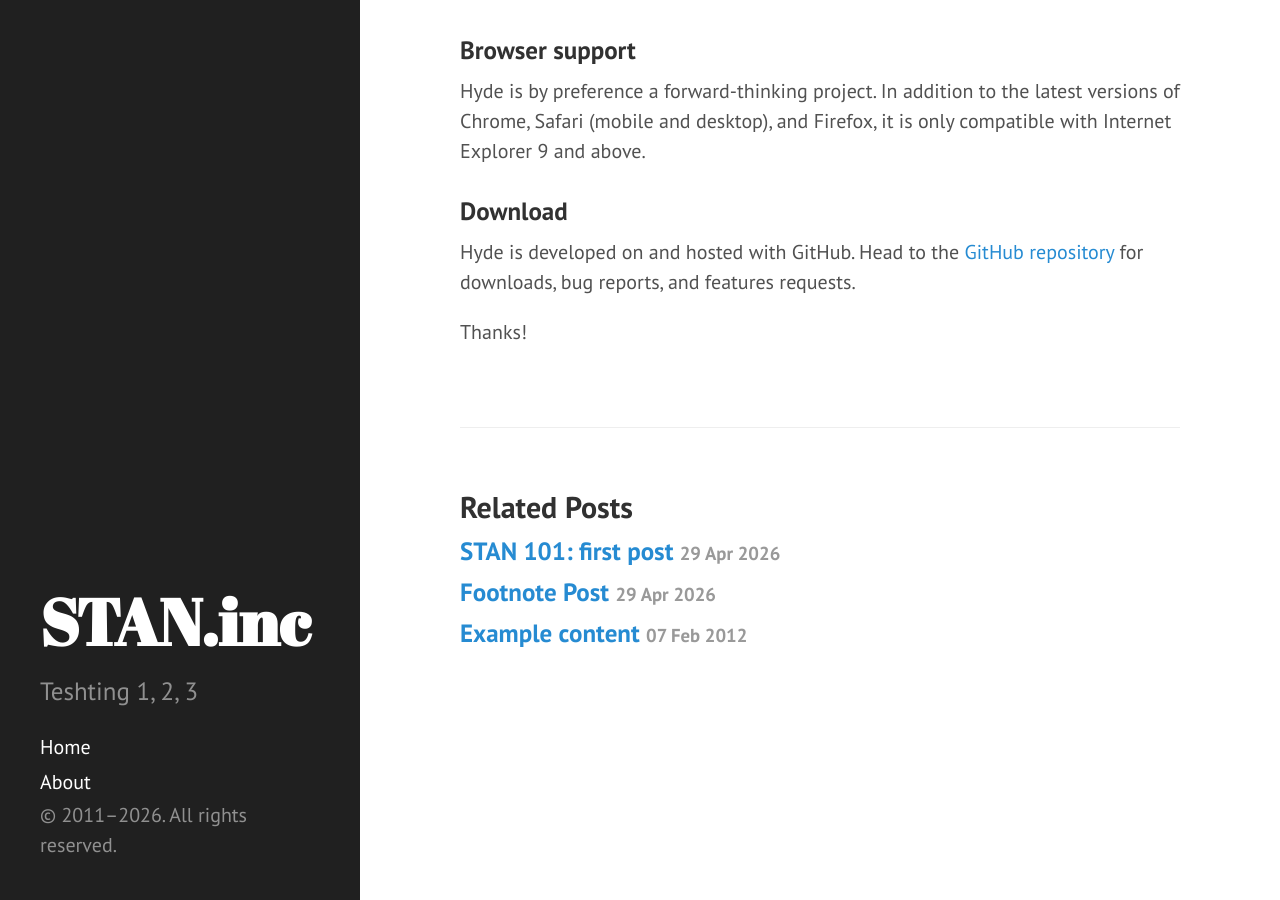
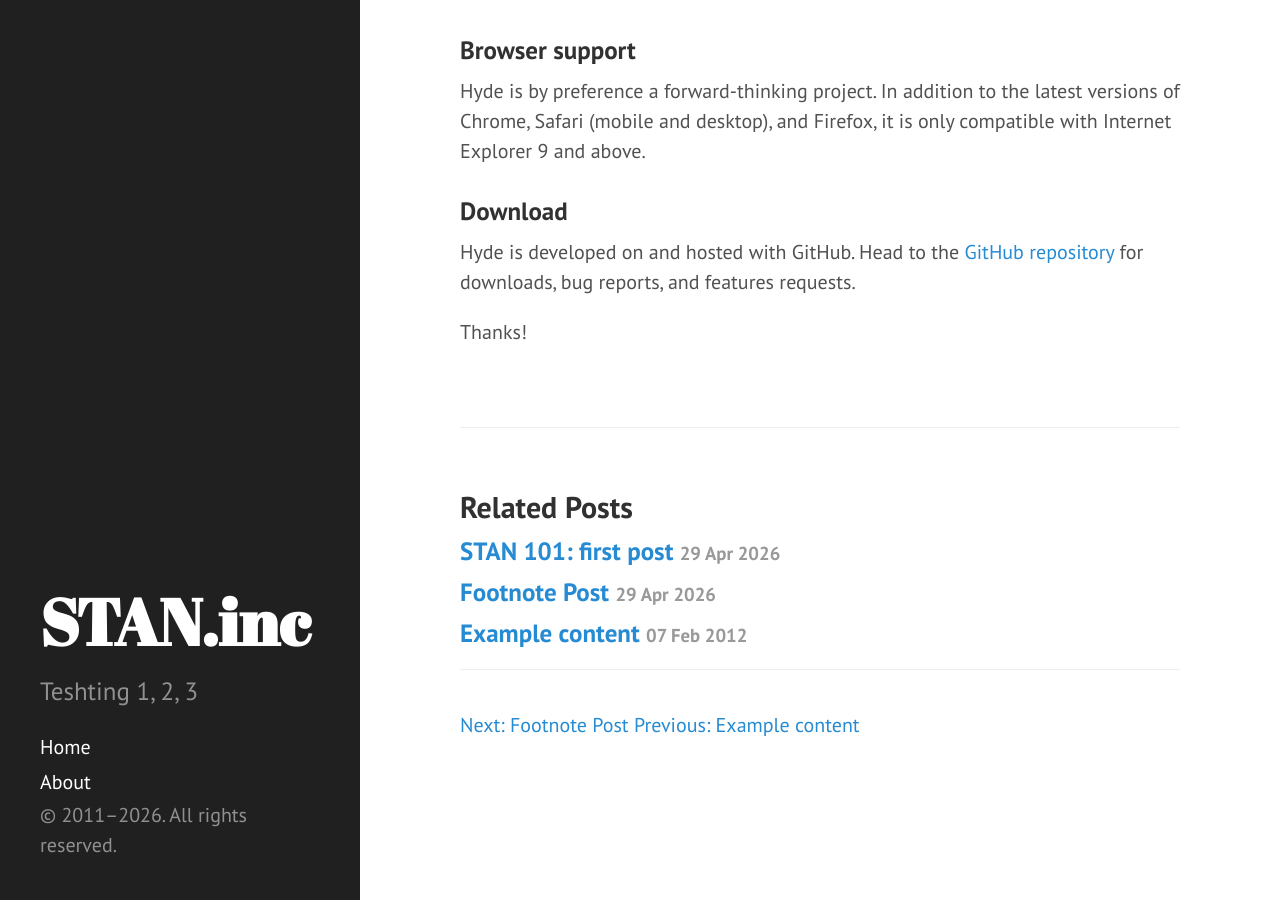
Before and after one commit to stam-ink/stam-ink.github.io, a Jekyll site: the page built from _posts/2013-12-28-introducing-hyde.md, in a window 1280 px wide and 900 px high, scrolled down 978 px. Built offline with Jekyll 4.4.1, drawn with Linux system fonts in a browser that asks for light colours.

Commit message:
Update post.html

```diff
--- a/_layouts/post.html
+++ b/_layouts/post.html
@@ -22,4 +22,12 @@
       </li>
     {% endfor %}
   </ul>
+<div class="related">
+  {% if page.next.url %}
+    <a href="{{ page.next.url | prepend: site.baseurl }}">Next: {{ page.next.title }}</a>
+  {% endif %}
+  {% if page.previous.url %}
+    <a href="{{ page.previous.url | prepend: site.baseurl }}">Previous: {{ page.previous.title }}</a>
+  {% endif %}
 </div>
+</div>
```
